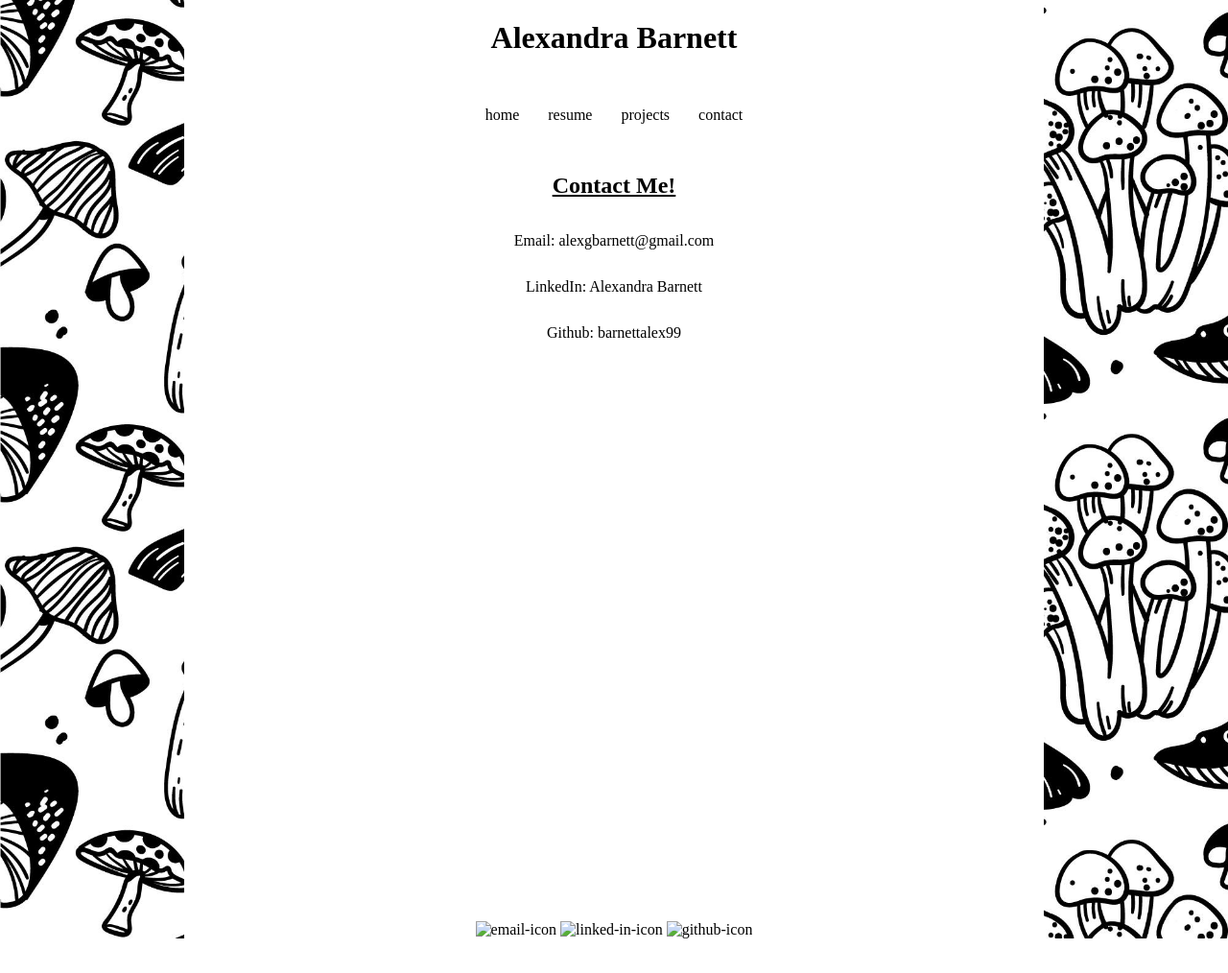
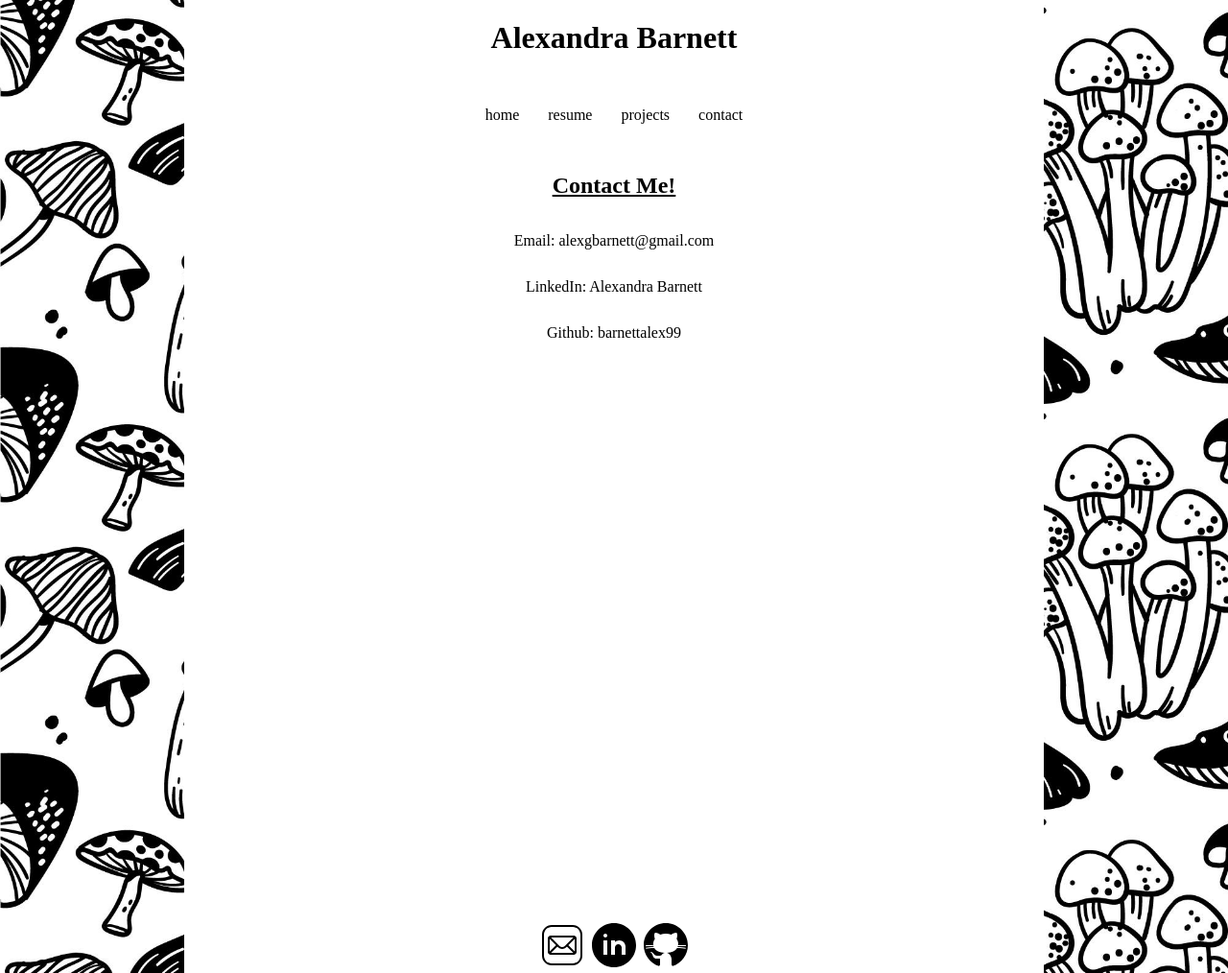
Before and after one commit to barnettalex99/personalWebsite, a plain HTML site: page contact.html in a window 1280 px wide. Shown: the whole page at 96% size. Before the commit the page ends 978 px from the top, so only its background shows below. Drawn offline with Linux system fonts and the light colour scheme; the site is published under a folder, as on GitHub Pages, so addresses that start at the root find nothing.

Commit message:
logo updates

```diff
--- a/contact.html
+++ b/contact.html
@@ -33,9 +33,9 @@
             </div>
         </main>
         <footer>
-            <a href="mailto:alexgbarnett@gmail.com"><img src="/images/icons8-mail(1).svg" alt="email-icon"></a>
-            <a href="https://www.linkedin.com/in/alexgbarnett/"><img src="/images/icons8-linkedin-circled.svg" alt="linked-in-icon"></a>
-            <a href="https://github.com/barnettalex99"><img src="/images/icons8-github.svg" alt="github-icon"></a>
+            <a href="mailto:alexgbarnett@gmail.com"><img src="./images/icons8-mail(1).svg" alt="email-icon"></a>
+            <a href="https://www.linkedin.com/in/alexgbarnett/"><img src="./images/icons8-linkedin-circled.svg" alt="linked-in-icon"></a>
+            <a href="https://github.com/barnettalex99"><img src="./images/icons8-github.svg" alt="github-icon"></a>
         </footer>
     </div>
 
```
Also changed, not shown: projects.html (+3 -3 lines), resume.html (+3 -3 lines).
